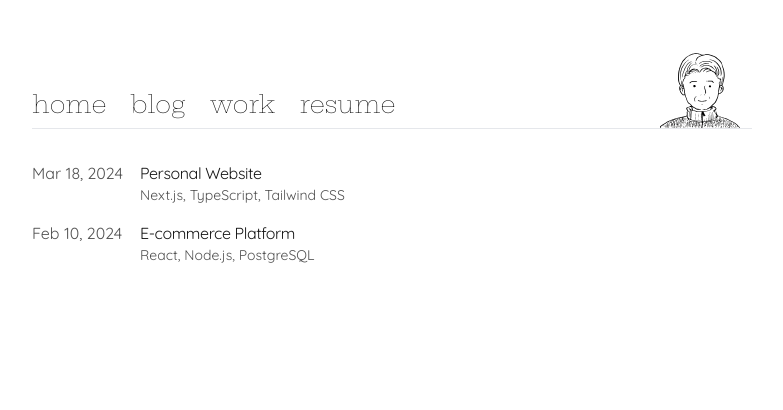
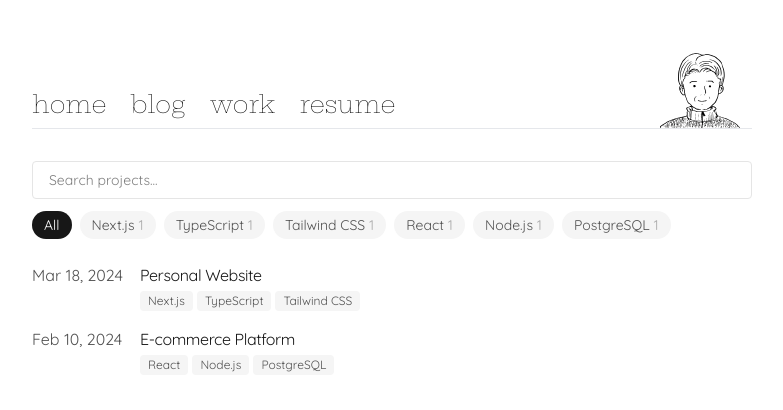
Before and after one commit to lorenz-liu/me, a Next.js app: page /work in a window 1280 px wide. Shown: the top 410 px of the page, without its empty margins (248-1031 px from the left). Built offline with nearby package versions, Linux system fonts and the light colour scheme.

Commit message:
update: work filter

```diff
--- a/app/work/page.tsx
+++ b/app/work/page.tsx
@@ -1,10 +1,20 @@
 import fs from 'fs';
 import path from 'path';
 import matter from 'gray-matter';
-import Link from 'next/link';
 import { formatDate } from '@/lib/utils';
+import WorkList from '@/components/WorkList';
 
-function getWorkProjects() {
+type Project = {
+  slug: string;
+  title: string;
+  date: string;
+  formattedDate: string;
+  tech: string;
+  techArray: string[];
+  link: string;
+};
+
+function getWorkProjects(): Project[] {
   const workDir = path.join(process.cwd(), 'content/work');
   const files = fs.readdirSync(workDir);
 
@@ -15,11 +25,16 @@ function getWorkProjects() {
       const fileContent = fs.readFileSync(filePath, 'utf8');
       const { data } = matter(fileContent);
 
+      const techString = data.tech || '';
+      const techArray = techString ? techString.split(',').map((t: string) => t.trim()) : [];
+
       return {
         slug: file.replace('.md', ''),
         title: data.title || 'Untitled',
         date: data.date || '',
-        tech: data.tech || '',
+        formattedDate: formatDate(data.date || '', false),
+        tech: techString,
+        techArray,
         link: data.link || '',
       };
     })
@@ -28,30 +43,21 @@ function getWorkProjects() {
   return projects;
 }
 
+function getAllTechs(projects: Project[]): Array<{ tech: string; count: number }> {
+  const techCount = new Map<string, number>();
+  projects.forEach(project => {
+    project.techArray.forEach(tech => {
+      techCount.set(tech, (techCount.get(tech) || 0) + 1);
+    });
+  });
+  return Array.from(techCount.entries())
+    .map(([tech, count]) => ({ tech, count }))
+    .sort((a, b) => b.count - a.count);
+}
+
 export default function Work() {
   const projects = getWorkProjects();
+  const techs = getAllTechs(projects);
 
-  return (
-    <div>
-      {projects.map(project => (
-        <Link
-          key={project.slug}
-          className="flex flex-col space-y-1 mb-4"
-          href={`/work/${project.slug}`}
-        >
-          <div className="w-full flex flex-col md:flex-row space-x-0 md:space-x-2">
-            <p className="text-neutral-600 w-25 shrink-0 tabular-nums">
-              {formatDate(project.date, false)}
-            </p>
-            <div className="flex flex-col">
-              <p className="text-neutral-900 tracking-tight">{project.title}</p>
-              {project.tech && (
-                <p className="text-neutral-600 text-sm">{project.tech}</p>
-              )}
-            </div>
-          </div>
-        </Link>
-      ))}
-    </div>
-  );
+  return <WorkList projects={projects} techs={techs} />;
 }
--- /dev/null
+++ b/components/WorkList.tsx
@@ -0,0 +1,101 @@
+'use client';
+
+import Link from 'next/link';
+import { useState } from 'react';
+
+type Project = {
+  slug: string;
+  title: string;
+  date: string;
+  formattedDate: string;
+  tech: string;
+  techArray: string[];
+  link: string;
+};
+
+type WorkListProps = {
+  projects: Project[];
+  techs: Array<{ tech: string; count: number }>;
+};
+
+export default function WorkList({ projects, techs }: WorkListProps) {
+  const [selectedTech, setSelectedTech] = useState<string>('all');
+  const [searchQuery, setSearchQuery] = useState<string>('');
+
+  const filteredProjects = projects.filter(project => {
+    const matchesTech = selectedTech === 'all' || project.techArray.includes(selectedTech);
+    const matchesSearch = searchQuery === '' ||
+      project.title.toLowerCase().includes(searchQuery.toLowerCase()) ||
+      project.tech.toLowerCase().includes(searchQuery.toLowerCase());
+    return matchesTech && matchesSearch;
+  });
+
+  return (
+    <div>
+      <div className="mb-6">
+        <input
+          type="text"
+          placeholder="Search projects..."
+          value={searchQuery}
+          onChange={(e) => setSearchQuery(e.target.value)}
+          className="w-full px-4 py-2 rounded border border-neutral-200 text-sm focus:outline-none focus:ring-2 focus:ring-neutral-900 mb-3"
+        />
+        {techs.length > 0 && (
+          <div className="flex flex-wrap gap-2">
+            <button
+              onClick={() => setSelectedTech('all')}
+              className={`px-3 py-1 rounded-full text-sm transition-colors ${
+                selectedTech === 'all'
+                  ? 'bg-neutral-900 text-white'
+                  : 'bg-neutral-100 text-neutral-600 hover:bg-neutral-200'
+              }`}
+            >
+              All
+            </button>
+            {techs.map(({ tech, count }) => (
+              <button
+                key={tech}
+                onClick={() => setSelectedTech(tech)}
+                className={`px-3 py-1 rounded-full text-sm transition-colors ${
+                  selectedTech === tech
+                    ? 'bg-neutral-900 text-white'
+                    : 'bg-neutral-100 text-neutral-600 hover:bg-neutral-200'
+                }`}
+              >
+                {tech} <span style={{ color: '#aaaaaa' }}>{count}</span>
+              </button>
+            ))}
+          </div>
+        )}
+      </div>
+      {filteredProjects.map(project => (
+        <Link
+          key={project.slug}
+          className="flex flex-col space-y-1 mb-4"
+          href={`/work/${project.slug}`}
+        >
+          <div className="w-full flex flex-col md:flex-row space-x-0 md:space-x-2">
+            <p className="text-neutral-600 w-25 shrink-0 tabular-nums">
+              {project.formattedDate}
+            </p>
+            <div className="flex flex-col">
+              <p className="text-neutral-900 tracking-tight">{project.title}</p>
+              {project.techArray.length > 0 && (
+                <div className="flex flex-wrap gap-1 mt-1">
+                  {project.techArray.map(tech => (
+                    <span
+                      key={tech}
+                      className="px-2 py-0.5 text-xs rounded bg-neutral-100 text-neutral-600"
+                    >
+                      {tech}
+                    </span>
+                  ))}
+                </div>
+              )}
+            </div>
+          </div>
+        </Link>
+      ))}
+    </div>
+  );
+}
--- a/content/blog/why-decoder-only-llm.md
+++ b/content/blog/why-decoder-only-llm.md
@@ -2,7 +2,7 @@
 title: "为什么GPT采用纯Decoder结构？"
 date: "2026-03-19"
 excerpt: "为什么只需要保留Decoder？如果加上Encoder会如何？逆向诅咒？"
-tags: ["llm", "ai"]
+tags: ["llm"]
 ---
 
 可以从以下几个维度来理解为什么只需保留Decoder，以及加上Encoder会有什么不同：
```
